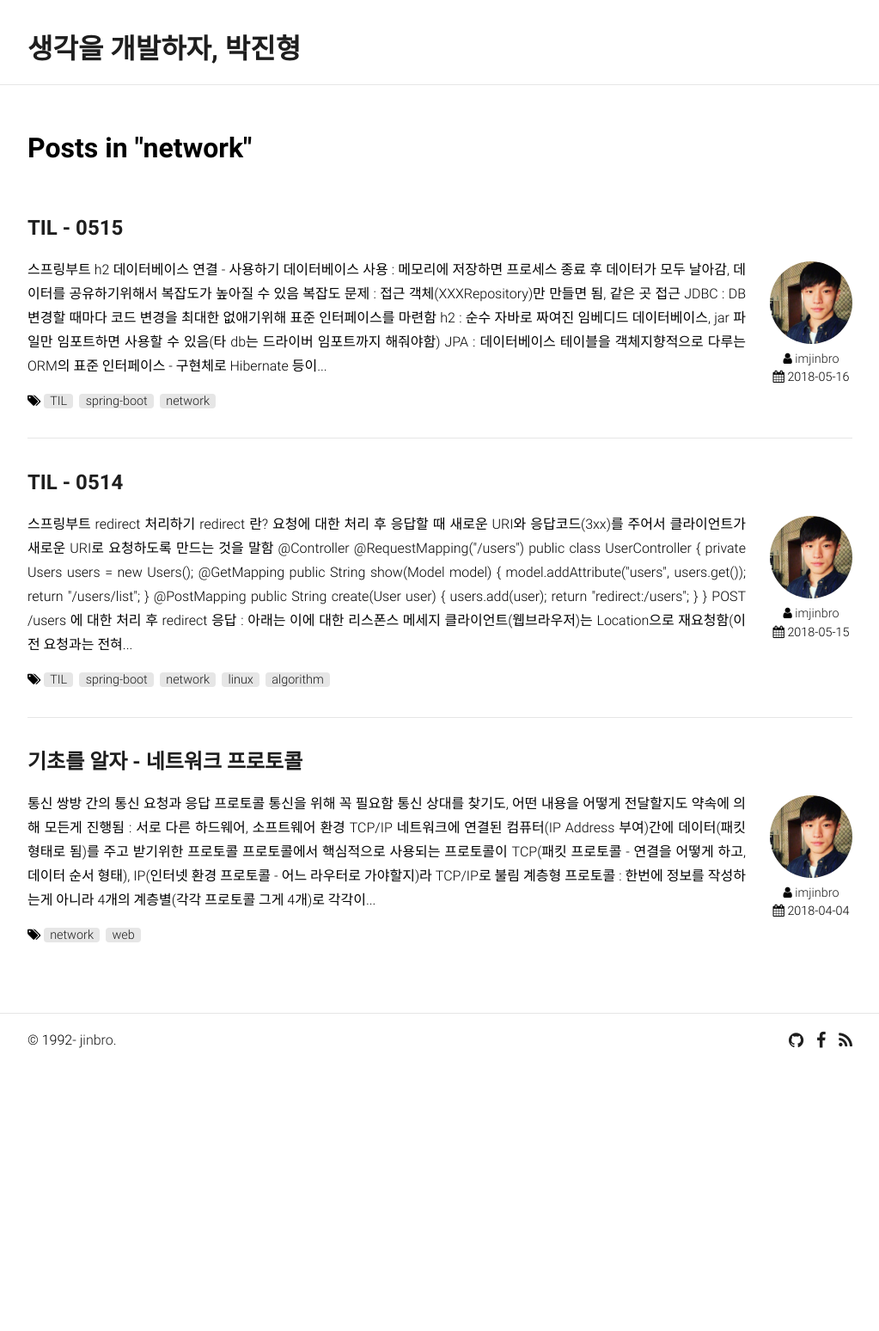
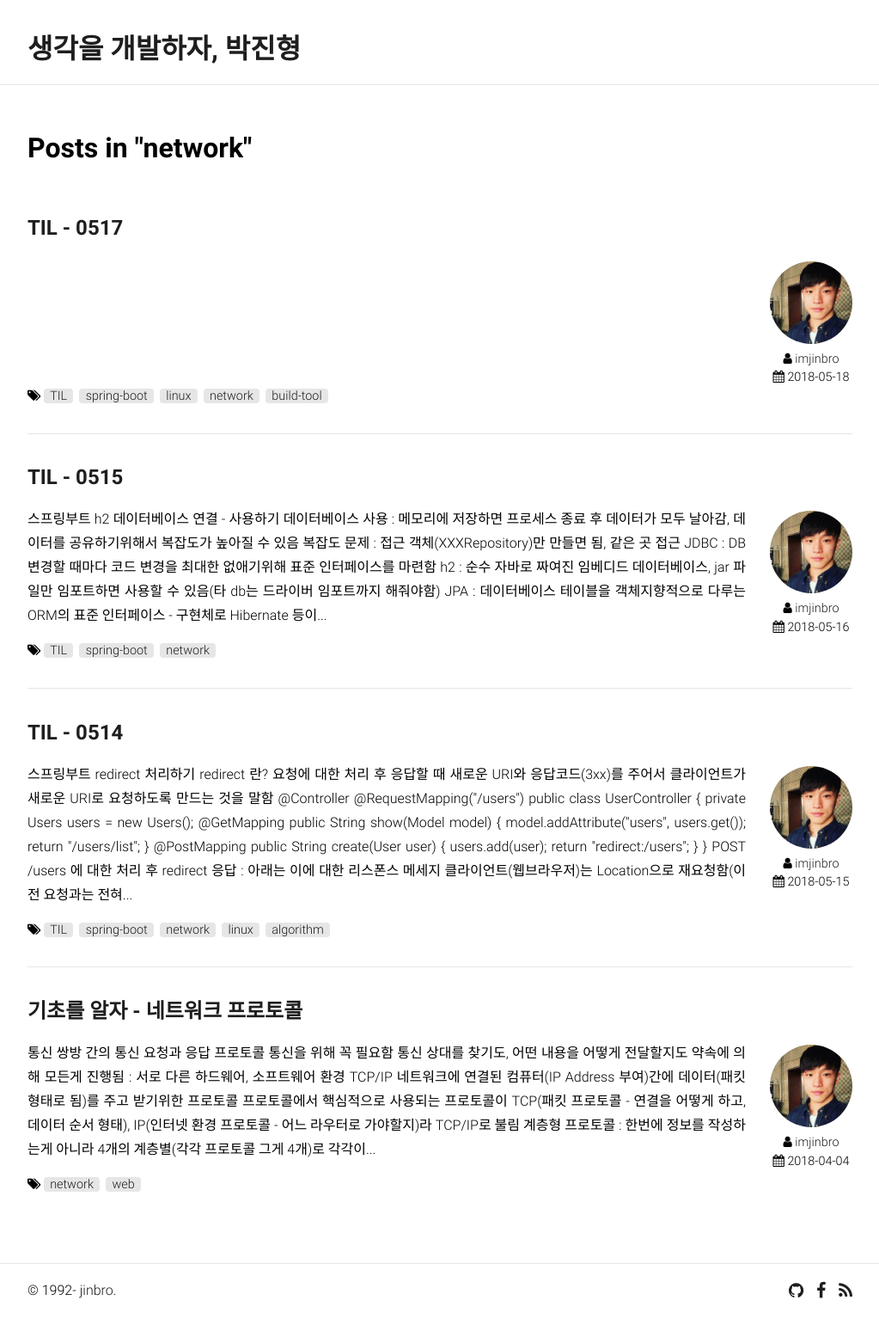
Before and after one commit to imjinbro/imjinbro.github.io, a Jekyll site: the page built from _tags/network.md, in a window 1280 px wide. Shown: the whole page at 86% size, without its empty margins (128-1151 px from the left). Built offline with Jekyll 4.4.1, drawn with Linux system fonts in a browser that asks for light colours; nearby versions of some CDN libraries; some web fonts are replaced; before the commit the page ends 1257 px from its top, so only the background shows below that.

Commit message:
modify content 5/15 TIL

```diff
--- /dev/null
+++ b/_posts/2018-05-17-TIL.md
@@ -0,0 +1,10 @@
+---
+title: 'TIL - 0517'
+author: imjinbro
+date: 2018-05-18 01:16
+tags: [TIL, spring-boot, linux, network, build-tool]
+comments: true
+sitemap :
+  changefreq : daily
+  priority : 1.0
+---
```
Also changed, not shown: _posts/2018-05-16-TIL.md (+3 -3 lines).
